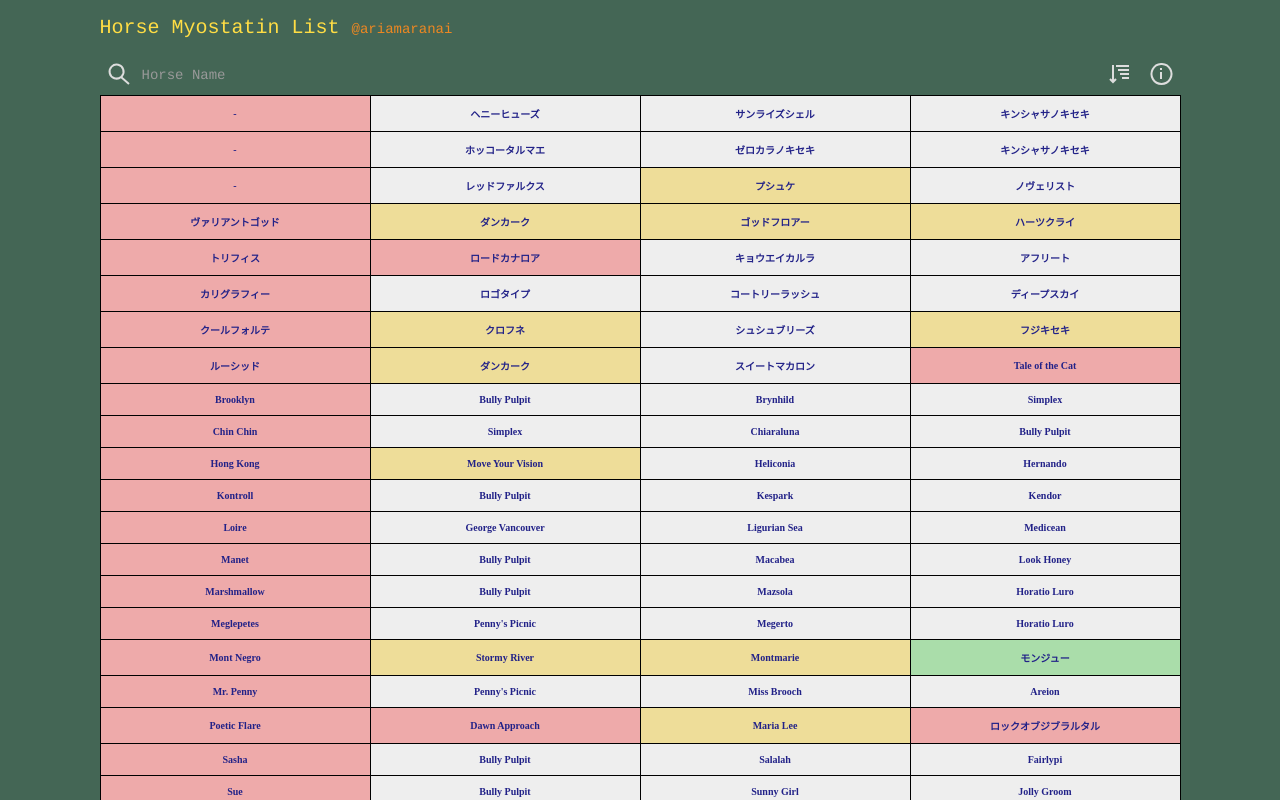
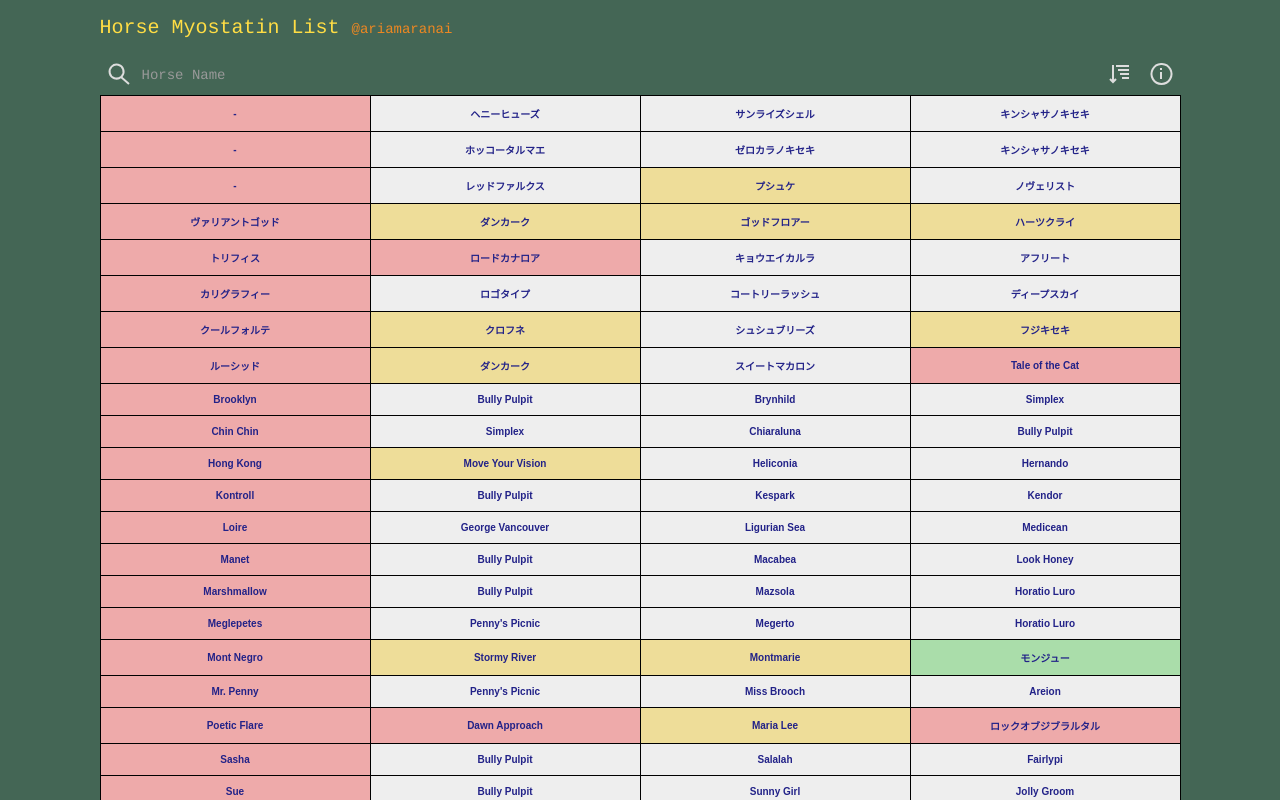
Before and after one commit to 210213216219/aaa, a plain HTML site: page index.html in a window 1280 px wide. Shown: the top 800 px of the page. Drawn offline with Linux system fonts and the light colour scheme.

Commit message:
Update main.css

```diff
--- a/main.css
+++ b/main.css
@@ -51,7 +51,7 @@ LI {
 TABLE {
   WIDTH:100%;
   BORDER-SPACING:0;
-  FONT:10PX "Hiragino Kaku Gothic ProN", MEIRYO;
+  FONT:10PX sans-serif;
   COLOR:#228;
   TEXT-ALIGN:CENTER;
   BACKGROUND:#EEE;
```
